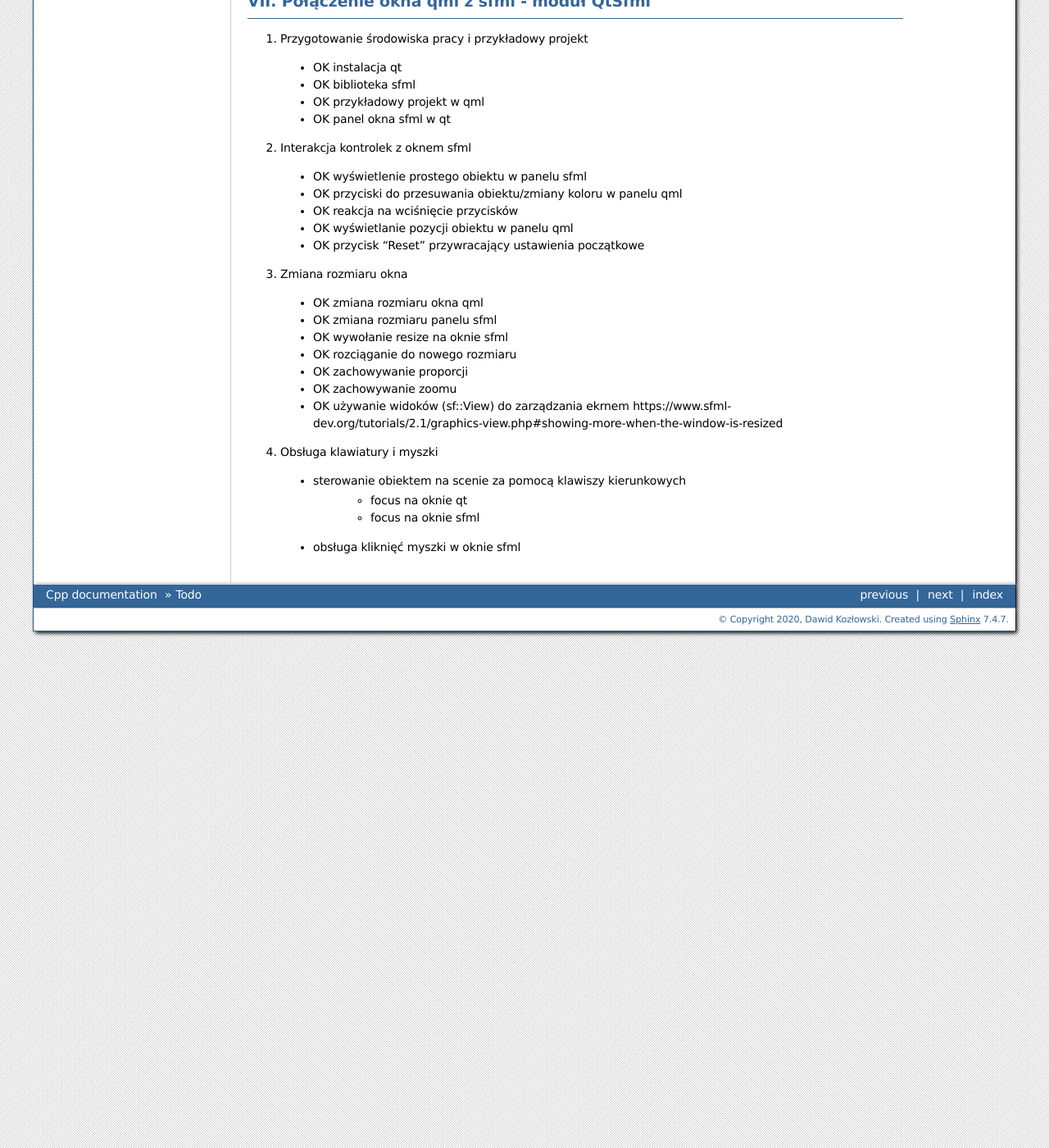
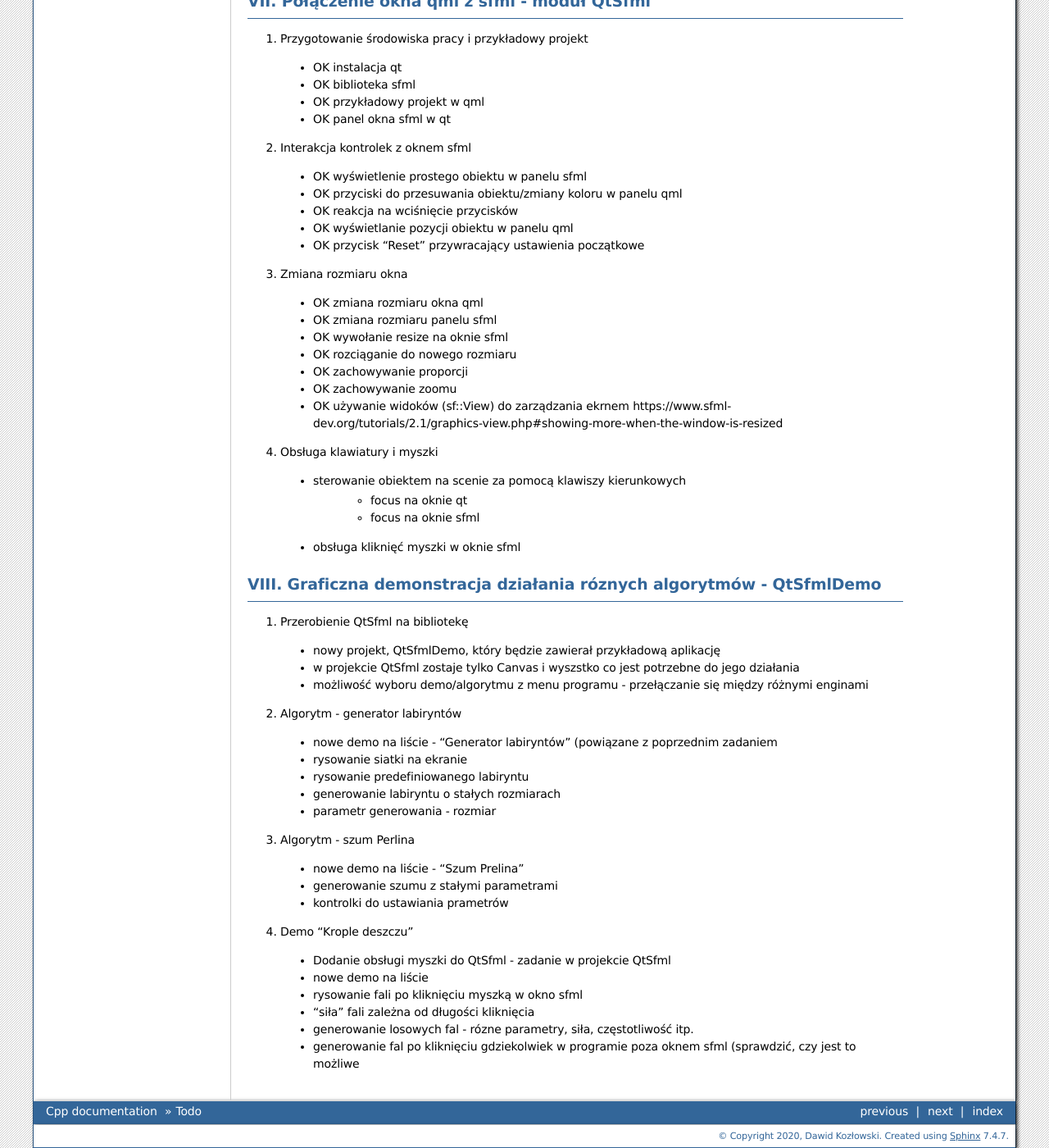
Before and after one commit to a7ecd22ff84d/Cpp, a Sphinx documentation site: the page built from Docs/source/Todo.rst, in a window 1280 px wide and 1400 px high, scrolled down 1302 px. Shown: the whole window at 82% size. Built offline with Sphinx 7.4.7, drawn with Linux system fonts in a browser that asks for light colours; some of the changed text lies outside the part shown.

Commit message:
Doc: New tasks

```diff
--- /dev/null
+++ b/Docs/source/Projects/Database.rst
@@ -0,0 +1,2 @@
+Database - biblioteka baz danych Sqlite
+===============================================================================
--- /dev/null
+++ b/Docs/source/Projects/QtSfml.rst
@@ -0,0 +1,2 @@
+QtSfml
+===============================================================================
--- a/Docs/source/Todo.rst
+++ b/Docs/source/Todo.rst
@@ -5,7 +5,6 @@ I. Podstawowa konfiguracja
 *******************************************************************************
 
 :)
-
 
 II. Dokumentacja
 *******************************************************************************
@@ -20,7 +19,6 @@ III. C++
 Nauka i testy róznych zagadnień związanych z C++
 
 1.  Rule of zero
-
 
 IV. Ogólne
 *******************************************************************************
@@ -106,10 +104,45 @@ VII. Połączenie okna qml z sfml - moduł QtSfml
  *  OK używanie widoków (sf::View) do zarządzania ekrnem
     https://www.sfml-dev.org/tutorials/2.1/graphics-view.php#showing-more-when-the-window-is-resized
 
-
 4. Obsługa klawiatury i myszki
 
  * sterowanie obiektem na scenie za pomocą klawiszy kierunkowych
     * focus na oknie qt
     * focus na oknie sfml
  * obsługa kliknięć myszki w oknie sfml
+
+VIII. Graficzna demonstracja działania róznych algorytmów - QtSfmlDemo
+*******************************************************************************
+
+1. Przerobienie QtSfml na bibliotekę
+
+ * nowy projekt, QtSfmlDemo, który będzie zawierał przykładową aplikację
+ * w projekcie QtSfml zostaje tylko Canvas i wyszstko co jest potrzebne do
+   jego działania
+ * możliwość wyboru demo/algorytmu z menu programu - przełączanie się między
+   różnymi enginami
+
+2. Algorytm - generator labiryntów
+
+ * nowe demo na liście - "Generator labiryntów" (powiązane z poprzednim
+   zadaniem
+ * rysowanie siatki na ekranie
+ * rysowanie predefiniowanego labiryntu
+ * generowanie labiryntu o stałych rozmiarach
+ * parametr generowania - rozmiar
+
+3. Algorytm - szum Perlina
+
+ * nowe demo na liście - "Szum Prelina"
+ * generowanie szumu z stałymi parametrami
+ * kontrolki do ustawiania prametrów
+
+4. Demo "Krople deszczu"
+
+ * Dodanie obsługi myszki do QtSfml - zadanie w projekcie QtSfml
+ * nowe demo na liście
+ * rysowanie fali po kliknięciu myszką w okno sfml
+ * "siła" fali zależna od długości kliknięcia
+ * generowanie losowych fal - rózne parametry, siła, częstotliwość itp.
+ * generowanie fal po kliknięciu gdziekolwiek w programie poza oknem sfml
+   (sprawdzić, czy jest to możliwe
--- a/Docs/source/index.rst
+++ b/Docs/source/index.rst
@@ -16,6 +16,7 @@ i ustawień między projektami.
 
    Todo
    Done
+   Projects
    ProjectIdeas
    Setup
 
```
Also changed, not shown: Docs/source/Projects.rst (added, +17 -0 lines).
